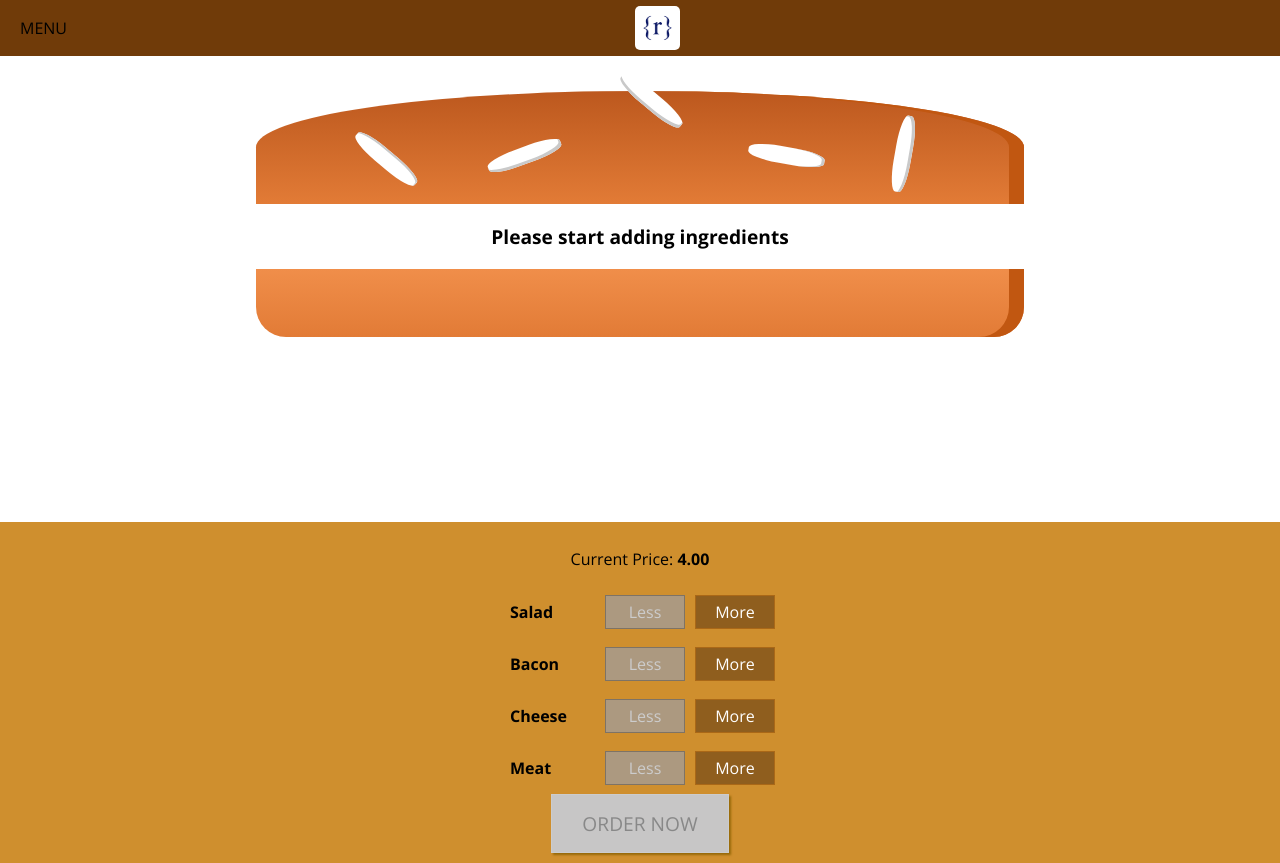
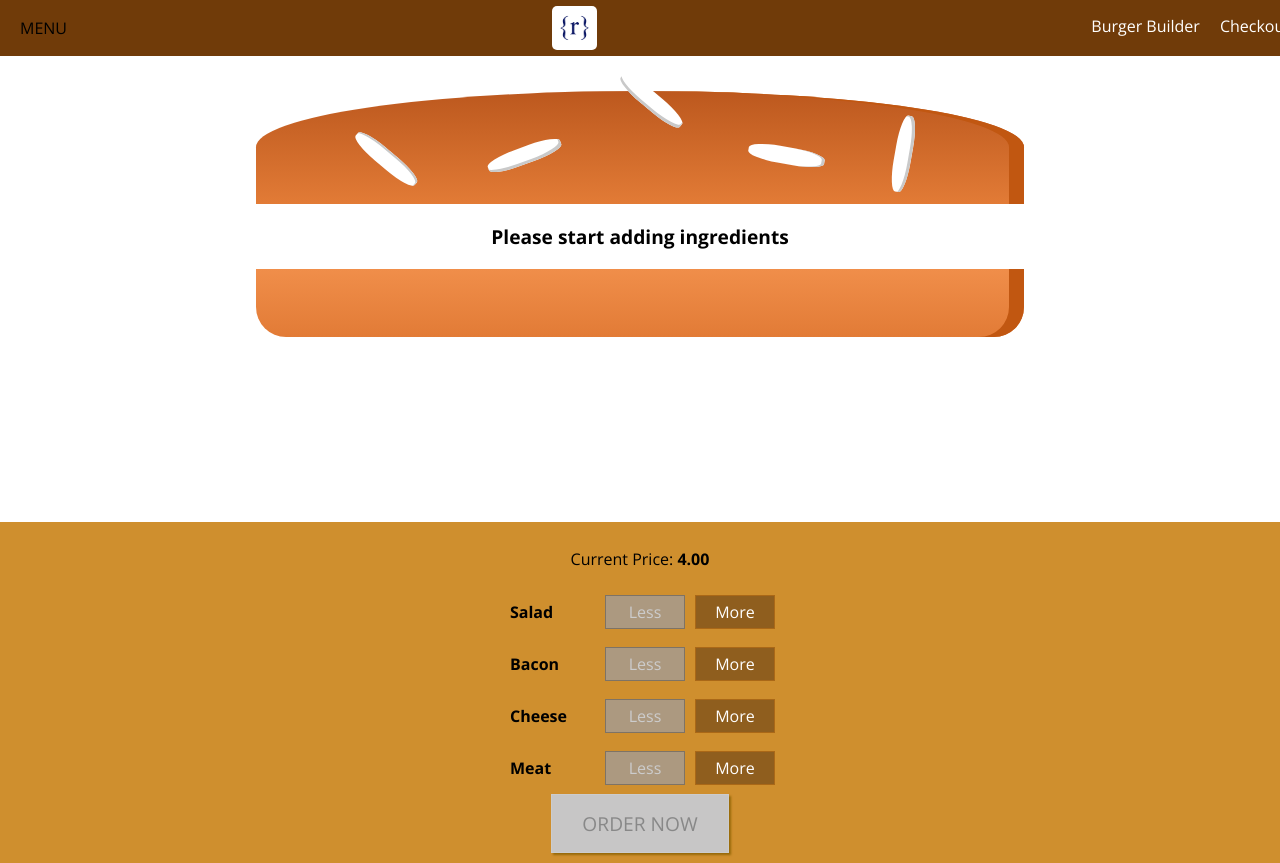
Before and after one commit to rivermanvr/burgerbld_app, a React app: page / in a window 1280 px wide. Built offline with nearby package versions, Linux system fonts and the light colour scheme.

Commit message:
working on the navigation

```diff
--- a/src/components/Navigation/NavigationItems/NavigationItem/NavigationItem.js
+++ b/src/components/Navigation/NavigationItems/NavigationItem/NavigationItem.js
@@ -1,7 +1,13 @@
 import React from 'react';
+import classes from './NavigationItem.css';
 
 const navigationItem = (props) => (
-  <li><a href="/">Link</a></li>
+  <li className={ classes.NavigationItem }>
+    <a
+      href={ props.link }
+      className={ props.active ? classes.active : null }>{ props.children }
+    </a>
+  </li>
 )
 
 export default navigationItem;
--- a/src/components/Navigation/NavigationItems/NavigationItems.js
+++ b/src/components/Navigation/NavigationItems/NavigationItems.js
@@ -1,9 +1,11 @@
 import React from 'react';
 import NavigationItem from './NavigationItem/NavigationItem';
+import classes from './NavigationItems.css';
 
 const navigationItems = () => (
-  <ul>
-    <NavigationItem />
+  <ul className={ classes.NavigationItems }>
+    <NavigationItem link="/">Burger Builder</NavigationItem>
+    <NavigationItem link="/">Checkout</NavigationItem>
   </ul>
 );
 
--- a/src/components/Navigation/Toolbar/Toolbar.js
+++ b/src/components/Navigation/Toolbar/Toolbar.js
@@ -1,15 +1,14 @@
 import React from 'react';
 import classes from './Toolbar.css';
 import Logo from '../../Logo/Logo';
+import NavigationItems from '../NavigationItems/NavigationItems'
 
 const toolbar = (props) => (
   <header className={ classes.Toolbar }>
     <div>MENU</div>
     <Logo />
     <nav>
-      <ul>
-        ...
-      </ul>
+      <NavigationItems />
     </nav>
   </header>
 );
```
